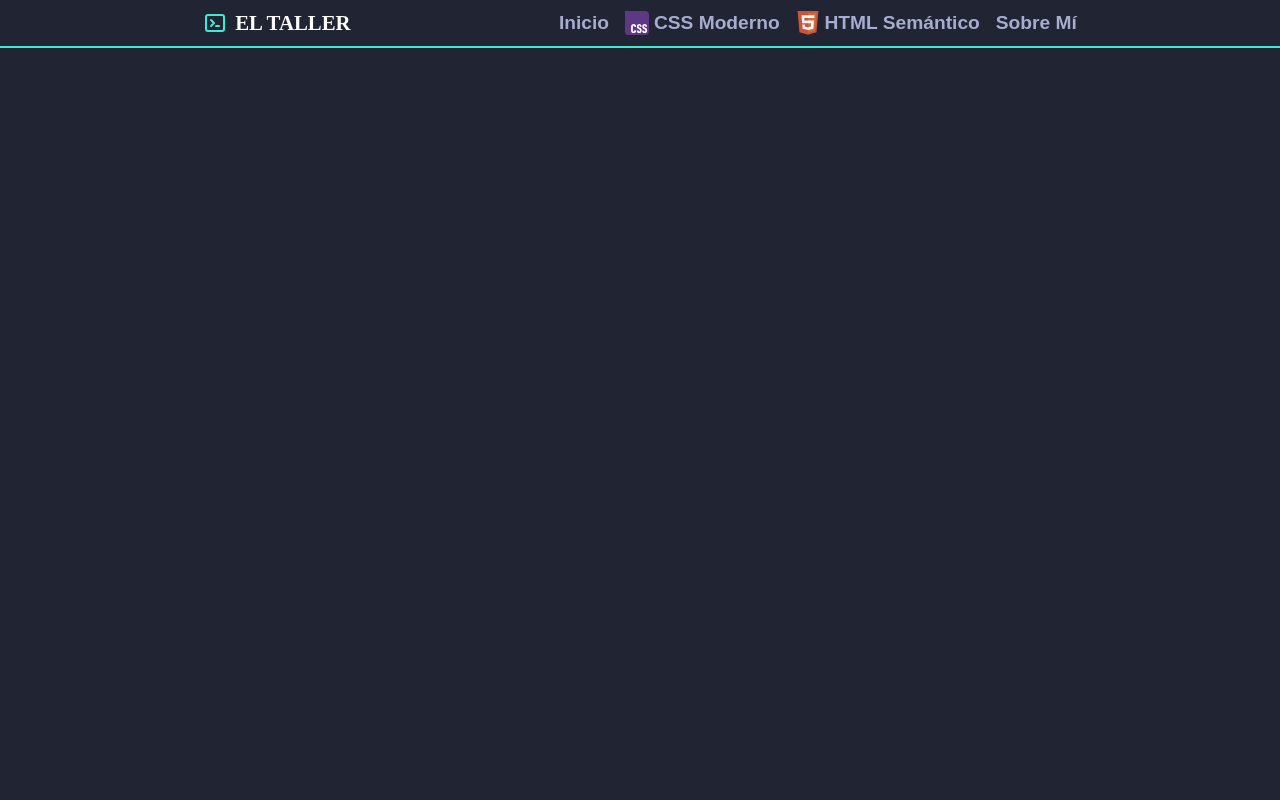
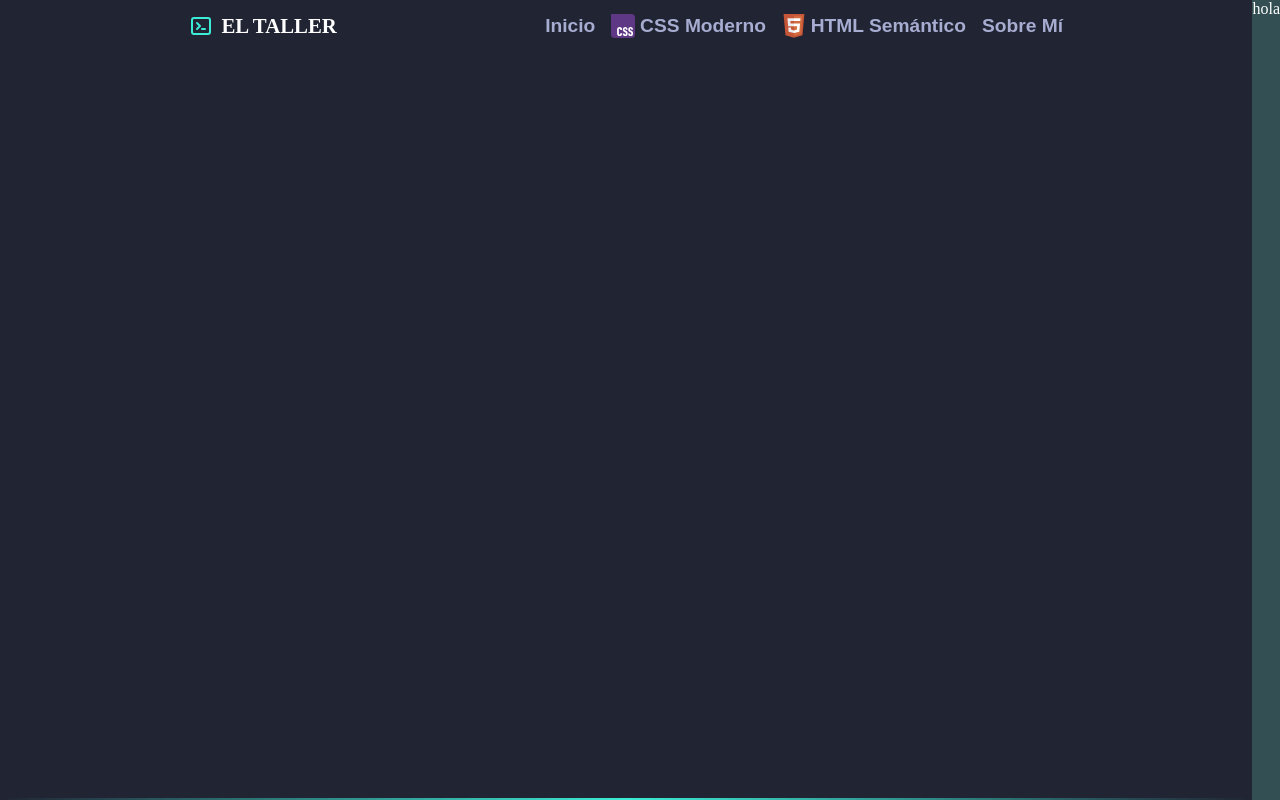
Before and after one commit to OutziderDev/Practicas, an Astro site: page / in a window 1280 px wide. Built offline with nearby package versions, Linux system fonts and the light colour scheme; Astro itself is replaced by a stand-in of ours.

Commit message:
feat: agregar Footer, Hero y About, y ajustar estilos en Navbar

```diff
--- a/src/layouts/LayoutLanding.astro
+++ b/src/layouts/LayoutLanding.astro
@@ -1,6 +1,7 @@
 ---
 const title = Astro.props.title || "El taller de OutziderDev";
 import Navbar from '@/sections/Navbar.astro'
+import Footer from '@/sections/Footer.astro'
 ---
 
 <!doctype html>
@@ -15,6 +16,7 @@ import Navbar from '@/sections/Navbar.astro'
     <main>
       <slot />
     </main>
+    <Footer />
 	</body>
 </html>
 
@@ -33,7 +35,6 @@ import Navbar from '@/sections/Navbar.astro'
     --color-principal: #3cecd6;
     --texto-muted: #a7acd1;
     --color-naranja: #fb8f51;
-
 
     /* Fuentes */
     --texto-titulo-general: 'Overlock', italic;
@@ -54,36 +55,7 @@ import Navbar from '@/sections/Navbar.astro'
     font-style: normal;
     font-display: swap;
     src: url('https://fonts.googleapis.com/css2?family=Assistant:wght@200..800&family=Sintony:wght@400;700&display=swap');
-
   }
-  /* @font-face {
-    font-family: 'Maitree';
-    font-style: normal;
-    font-display: swap;
-    font-weight: 400;
-    src: url(https://cdn.jsdelivr.net/fontsource/fonts/maitree@latest/latin-400-normal.woff2) format('woff2');
-    unicode-range: U+0000-00FF,U+0131,U+0152-0153,U+02BB-02BC,U+02C6,U+02DA,U+02DC,U+0304,U+0308,U+0329,U+2000-206F,U+20AC,U+2122,U+2191,U+2193,U+2212,U+2215,U+FEFF,U+FFFD;
-  }
-
-  overlock-latin-400-italic
-  @font-face {
-    font-family: 'Overlock';
-    font-style: italic;
-    font-display: swap;
-    font-weight: 400;
-    src: url(https://cdn.jsdelivr.net/fontsource/fonts/overlock@latest/latin-400-italic.woff2) format('woff2');
-    unicode-range: U+0000-00FF,U+0131,U+0152-0153,U+02BB-02BC,U+02C6,U+02DA,U+02DC,U+0304,U+0308,U+0329,U+2000-206F,U+20AC,U+2122,U+2191,U+2193,U+2212,U+2215,U+FEFF,U+FFFD;
-  }
-
-  mada-latin-wght-normal
-  @font-face {
-    font-family: 'Mada Variable';
-    font-style: normal;
-    font-display: swap;
-    font-weight: 200 900;
-    src: url(https://cdn.jsdelivr.net/fontsource/fonts/mada:vf@latest/latin-wght-normal.woff2) format('woff2-variations');
-    unicode-range: U+0000-00FF,U+0131,U+0152-0153,U+02BB-02BC,U+02C6,U+02DA,U+02DC,U+0304,U+0308,U+0329,U+2000-206F,U+20AC,U+2122,U+2191,U+2193,U+2212,U+2215,U+FEFF,U+FFFD;
-  } */
 
   html {
     scroll-behavior: smooth;
@@ -92,6 +64,7 @@ import Navbar from '@/sections/Navbar.astro'
 
 	body {
 		width: 100%;
+    height: 100%;
     background: var(--color-fondo-claro);
     color: var(--texto);
     display: flex;
--- a/src/pages/index.astro
+++ b/src/pages/index.astro
@@ -1,6 +1,9 @@
 ---
 import Layout from '@/layouts/LayoutLanding.astro';
+import Hero from '@/sections/index/Hero.astro';
+import About from '@/sections/index/About.astro';
 ---
 <Layout>
-
+  <Hero />
+  <About />
 </Layout>
--- a/src/sections/Navbar.astro
+++ b/src/sections/Navbar.astro
@@ -33,9 +33,16 @@
 <style  >
   header {
     font-size: 1.2rem;
-    width: 100dvw;
+    padding: 0.2rem;
+    width: 100%;
     background: transparent;
-    border-bottom: 2px solid  var(--color-principal);
+    border-bottom: 2px solid transparent;
+    border-image: linear-gradient( to right, transparent, var(--color-principal), transparent);
+    border-image-slice: 0.5;
+
+    animation: header-blur-scroll 0.3s linear forwards;
+    animation-timeline: scroll();
+    animation-range: 0 350px;
 
     & .container {
       max-width: 70dvw;
@@ -108,4 +115,14 @@
     }
   }
 
+  @keyframes header-blur-scroll {
+    0% {
+      backdrop-filter: blur(0px);
+      background: transparent;
+    }
+    100% {
+      backdrop-filter: blur(10px);
+      background: rgba(0, 0, 0, 0.5);
+    }
+  }
 </style>
--- /dev/null
+++ b/src/sections/index/Hero.astro
@@ -0,0 +1,14 @@
+---
+
+---
+<div>
+  hola
+</div>
+
+<style>
+  div {
+    color: white;
+    height: 100vh;
+    background-color: rgba(127, 255, 212, 0.195);
+  }
+</style>
```
Also changed, not shown: src/sections/Footer.astro (added), src/sections/index/About.astro (added).
